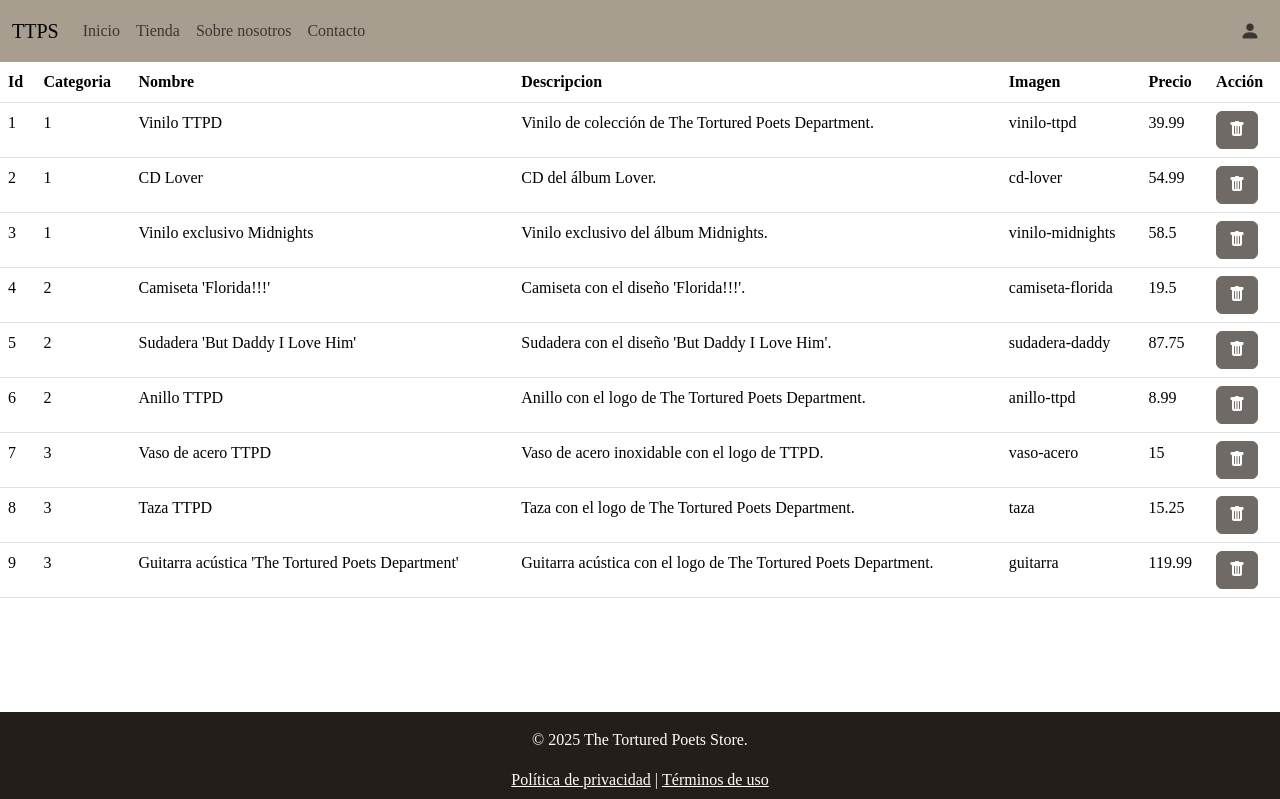
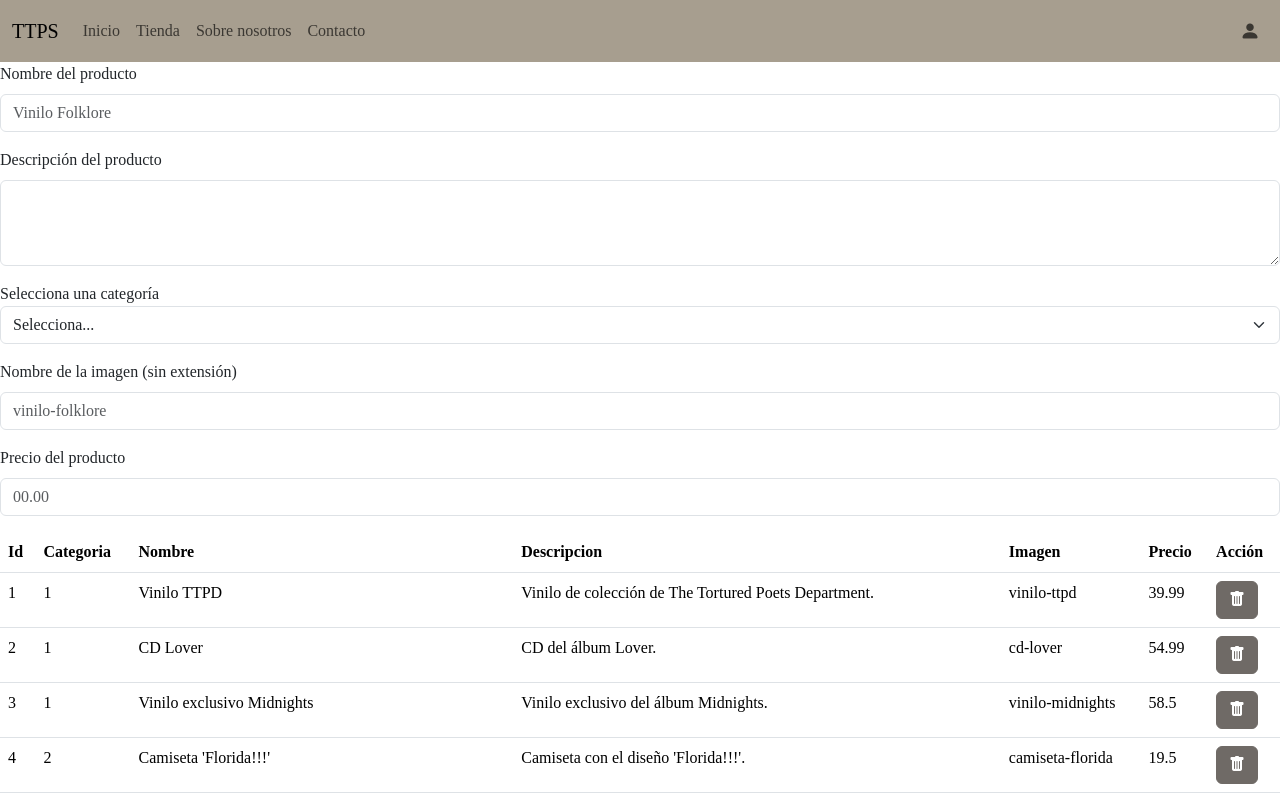
Before and after one commit to rexwithluv/ttps, a Next.js app: page /admin/productos in a window 1280 px wide. Shown: the top 799 px of the page. Built offline with nearby package versions, Linux system fonts and the light colour scheme; data requests are answered from the project's data file.

Commit message:
la página productos tiene un formulario NO funcional

```diff
--- /dev/null
+++ b/src/app/admin/productos/components/Form.js
@@ -0,0 +1,56 @@
+export default function Form() {
+  return (
+    <form>
+      <div className="mb-3">
+        <label htmlFor="nombre" className="form-label">
+          Nombre del producto
+        </label>
+        <input
+          type="text"
+          className="form-control"
+          id="nombre"
+          placeholder="Vinilo Folklore"
+        />
+      </div>
+      <div className="mb-3">
+        <label htmlFor="descripcion" className="form-label">
+          Descripción del producto
+        </label>
+        <textarea className="form-control" id="descripcion" rows="3" />
+      </div>
+      <div className="mb-3">
+        <label htmlFor="categoria">Selecciona una categoría</label>
+        <select defaultValue={"0"} className="form-select" id="categoria">
+          <option value="0" disabled>
+            Selecciona...
+          </option>
+          <option value="1">Álbumes</option>
+          <option value="2">Ropa</option>
+          <option value="3">Hogar</option>
+        </select>
+      </div>
+      <div className="mb-3">
+        <label className="form-label" htmlFor="imagen">
+          Nombre de la imagen (sin extensión)
+        </label>
+        <input
+          type="text"
+          className="form-control"
+          id="imagen"
+          placeholder="vinilo-folklore"
+        />
+      </div>
+      <div className="mb-3">
+        <label className="form-label" htmlFor="precio">
+          Precio del producto
+        </label>
+        <input
+          type="number"
+          className="form-control"
+          id="precio"
+          placeholder="00.00"
+        />
+      </div>
+    </form>
+  );
+}
--- a/src/app/admin/productos/page.js
+++ b/src/app/admin/productos/page.js
@@ -1,8 +1,10 @@
 import Tabla from "../components/Tabla";
+import Form from "./components/Form";
 
 export default function Productos() {
   return (
     <div>
+      <Form />
       <Tabla endpoint={"productos"} />
     </div>
   );
```
